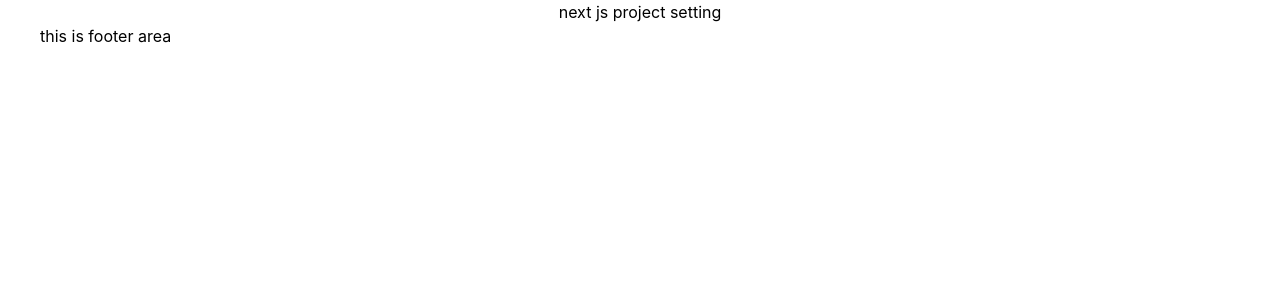
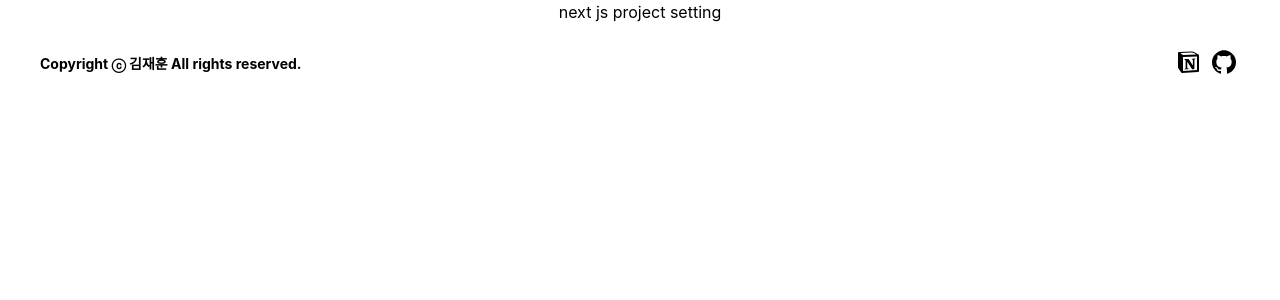
Before and after one commit to kimbackdoo/Study-Full-Stack, a Next.js app in the folder front-end/: page / in a window 1280 px wide. Shown: the top 300 px of the page. Built offline with nearby package versions, Linux system fonts and the light colour scheme.

Commit message:
fix: Footer 코드 수정

```diff
--- a/front-end/src/components/Footer/index.tsx
+++ b/front-end/src/components/Footer/index.tsx
@@ -1,5 +1,29 @@
+import Icon from '@components/Icon'
+
 function Footer() {
-    return <footer>this is footer area</footer>
+    return (
+        <footer className="flex items-center justify-between h-20">
+            <span className="font-bold text-sm">Copyright ⓒ 김재훈 All rights reserved.</span>
+            <div className="flex items-center h-full">
+                <a
+                    className="w-7 h-7 hover:animate-bounce"
+                    target="_blank"
+                    href="https://www.notion.so/KimJeaHun-d6ab9bf0c9ae490aafe05e9e40099d06"
+                    rel="noopener noreferrer"
+                >
+                    <Icon icon="notion" />
+                </a>
+                <a
+                    className="ml-2 w-7 h-7 hover:animate-bounce"
+                    target="_blank"
+                    href="https://github.com/kimbackdoo"
+                    rel="noopener noreferrer"
+                >
+                    <Icon icon="github" />
+                </a>
+            </div>
+        </footer>
+    )
 }
 
 export default Footer
```
